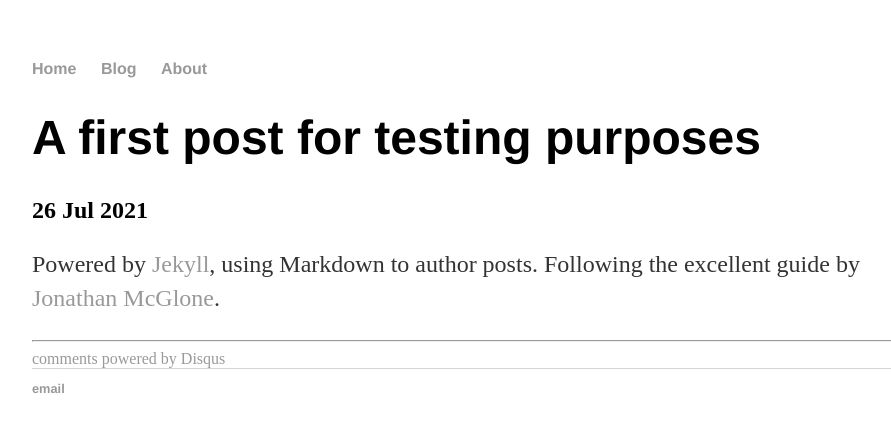
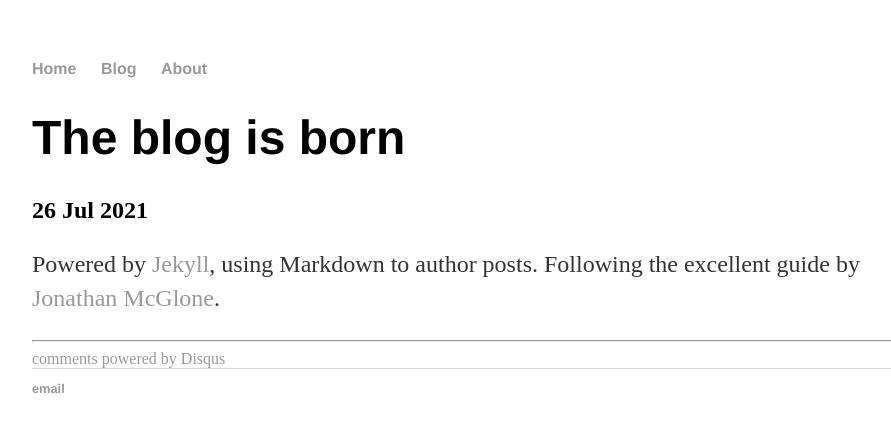
Before and after one commit to marek-jakub/marek-jakub.github.io, a Jekyll site: the page built from _posts/2021-07-21-marek-jakub-site-launched.md, in a window 1280 px wide. Shown: the top 432 px of the page, without its empty margins (160-1051 px from the left). Built offline with Jekyll 4.4.1, drawn with Linux system fonts in a browser that asks for light colours; comment, search, counter and statistics services are not loaded.

Commit message:
Changing title of the first post.

```diff
--- a/_posts/2021-07-21-marek-jakub-site-launched.md
+++ b/_posts/2021-07-21-marek-jakub-site-launched.md
@@ -1,6 +1,6 @@
 ---
 layout: post
-title: "A first post for testing purposes"
+title: "The blog is born"
 date: 2021-07-26
 ---
 
```
